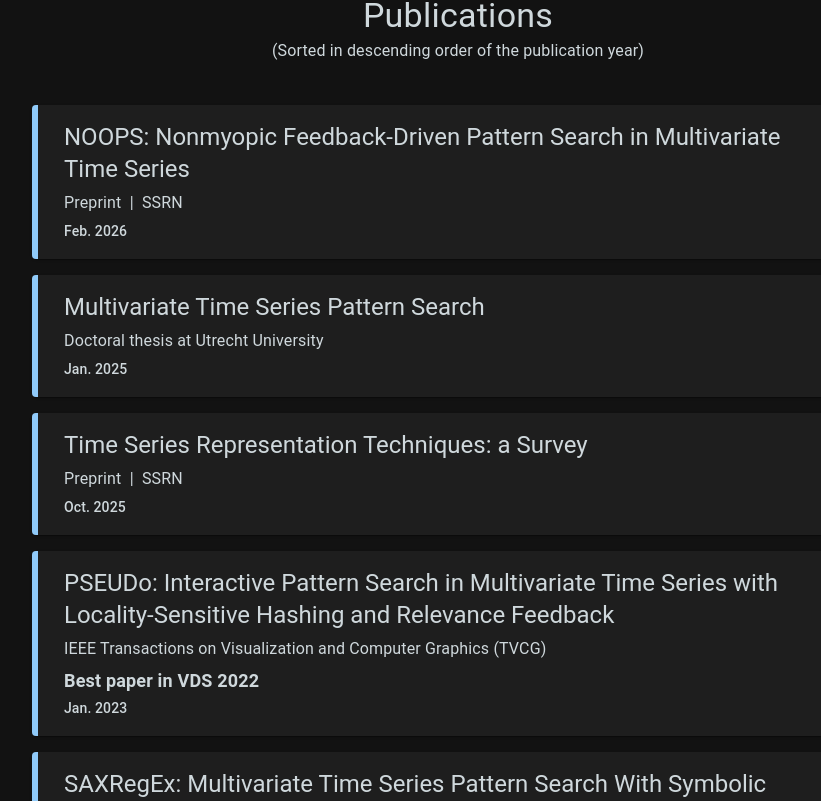
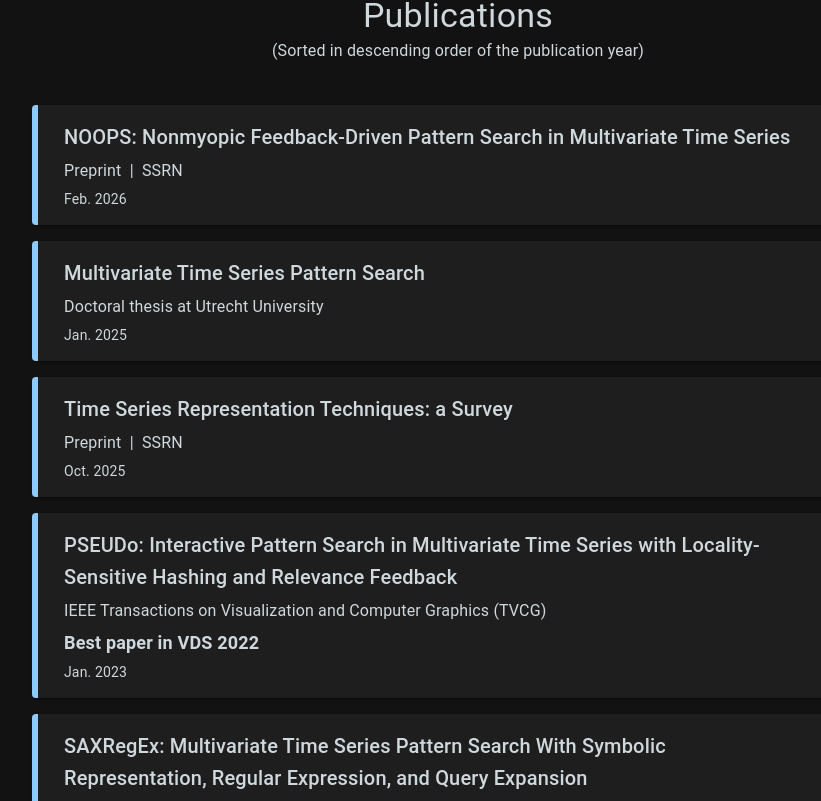
Before and after one commit to YuncongYu/yuncongyu.github.io, a React (Vite) app: page / in a window 1280 px wide. Shown: the part 3299-4100 px from the top of the page, without its empty margins (182-1003 px from the left). Built offline with nearby package versions, Linux system fonts and the light colour scheme.

Commit message:
feat: used smaller fonts for entries in Section Publication

```diff
--- a/src/Publications/Publications.tsx
+++ b/src/Publications/Publications.tsx
@@ -77,10 +77,10 @@ function Publications() {
             >
               <CardContent>
                 <Stack spacing={0.5}>
-                  <Typography variant="h5">{pub.title}</Typography>
+                  <Typography variant="h6">{pub.title}</Typography>
                   <Typography variant="subtitle1">{pub.venue}</Typography>
-                  {pub.content && <Typography>{pub.content}</Typography>}
-                  <Typography variant="subtitle2">{pub.time}</Typography>
+                  {pub.content && <Typography variant="subtitle1">{pub.content}</Typography>}
+                  <Typography variant="body2">{pub.time}</Typography>
                 </Stack>
               </CardContent>
               <CardActions sx={{ marginLeft: "auto" }}>
```
